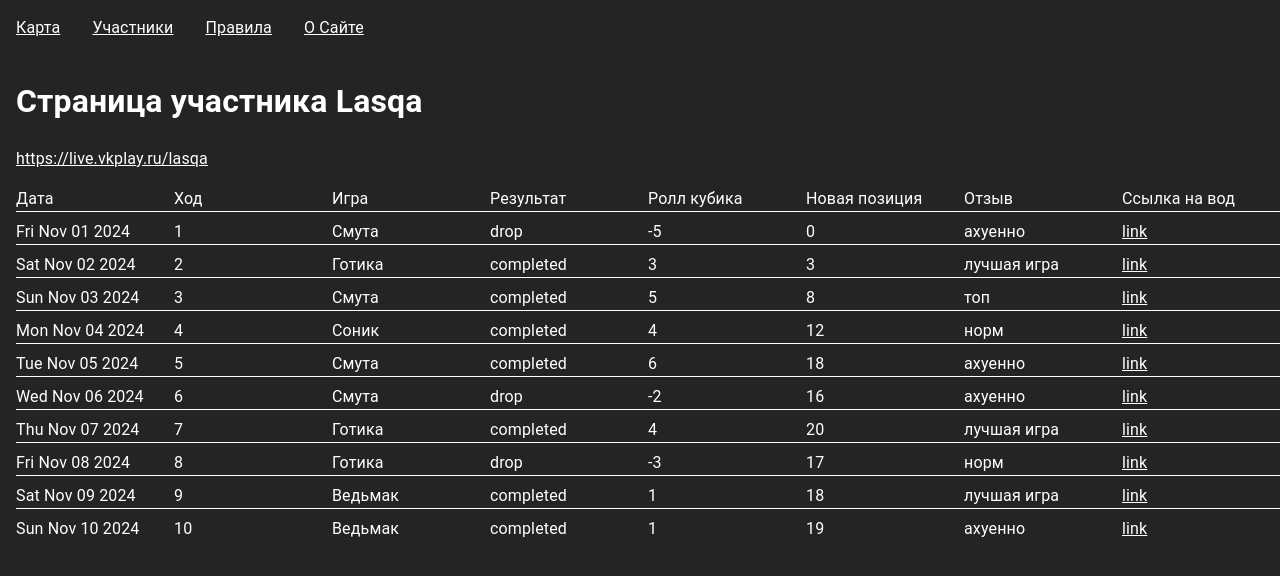
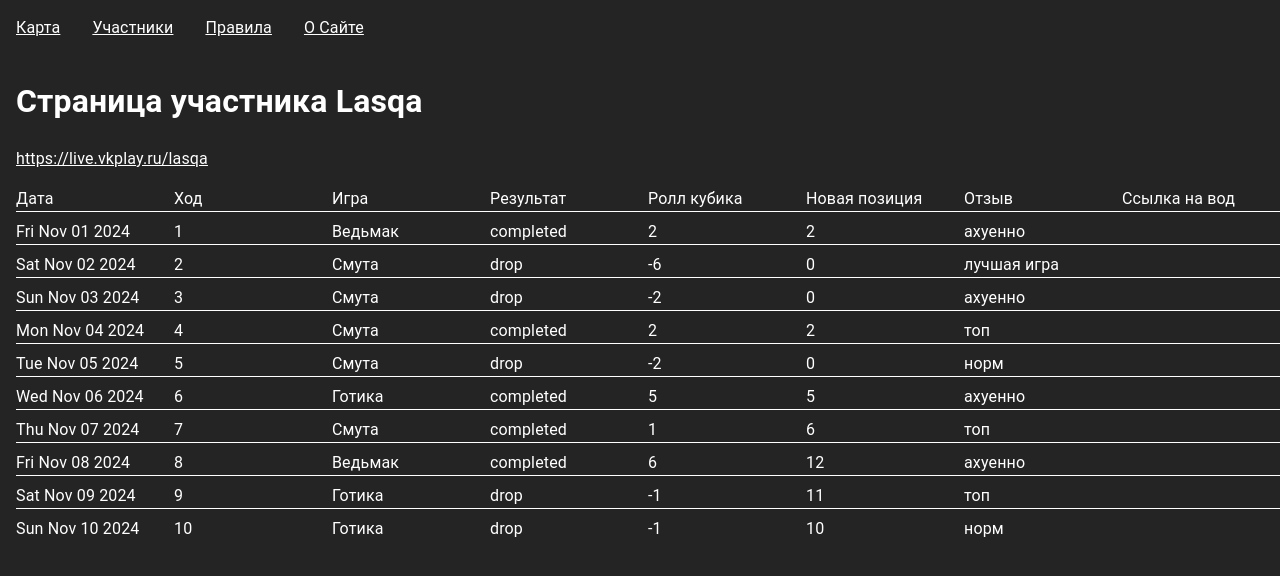
Before and after one commit to i7d3v3l0p3r/aukus-frontend, a React (Create React App) app: page /aukus-demo/players/lasqa in a window 1280 px wide. Shown: the top 576 px of the page. Built offline with nearby package versions, Linux system fonts and the light colour scheme.

Commit message:
Move types to utils, add api call

```diff
--- a/src/pages/map/components/CellItem.tsx
+++ b/src/pages/map/components/CellItem.tsx
@@ -1,6 +1,6 @@
 import { ArrowRightAltSharp } from "@mui/icons-material";
 import { Box, Chip, Typography } from "@mui/material";
-import { Player } from "pages/players/types";
+import { Player } from "utils/types";
 import { cellSize, MapCell } from "../types";
 
 type Props = {
@@ -20,12 +20,12 @@ export default function CellItem({ cell, currentPlayer, moveSteps }: Props) {
 
   let relativeLocation = null;
   if (currentPlayer && moveSteps && moveSteps !== 0) {
-    const target = currentPlayer.mapPosition + moveSteps;
-    if (moveSteps > 0 && cell.id > currentPlayer.mapPosition && cell.id <= target) {
-      relativeLocation = cell.id - currentPlayer.mapPosition;
+    const target = currentPlayer.map_position + moveSteps;
+    if (moveSteps > 0 && cell.id > currentPlayer.map_position && cell.id <= target) {
+      relativeLocation = cell.id - currentPlayer.map_position;
     }
-    if (moveSteps < 0 && cell.id < currentPlayer.mapPosition && cell.id >= target) {
-      relativeLocation = cell.id - currentPlayer.mapPosition;
+    if (moveSteps < 0 && cell.id < currentPlayer.map_position && cell.id >= target) {
+      relativeLocation = cell.id - currentPlayer.map_position;
     }
   }
 
--- a/src/pages/map/components/MapComponent.tsx
+++ b/src/pages/map/components/MapComponent.tsx
@@ -1,5 +1,6 @@
 import { Box, Grid } from "@mui/material";
-import { Player, players as playersPreset } from "pages/players/types";
+import { Player } from "utils/types";
+import { players as playersPreset } from "utils/mocks";
 import { useState } from "react";
 import { cellSize, MainMap, MapCell } from "../types";
 import ActionButton from "./ActionButton";
@@ -32,8 +33,8 @@ export default function MapComponent() {
 
   const handleAnimationEnd = (player: Player, moves: number) => {
     setMoveSteps(0);
-    player.mapPosition = Math.min(101, player.mapPosition + moves);
-    player.mapPosition = Math.max(1, player.mapPosition);
+    player.map_position = Math.min(101, player.map_position + moves);
+    player.map_position = Math.max(1, player.map_position);
   };
 
   return (
--- a/src/pages/player/PlayerPage.tsx
+++ b/src/pages/player/PlayerPage.tsx
@@ -1,8 +1,8 @@
 import { Box, Grid } from "@mui/material";
-import { players } from "pages/players/types";
+import { players } from "utils/mocks";
 import { sample } from "lodash";
 import { Link, useParams } from "react-router-dom";
-import { GameRecord } from "./types";
+import { PlayerMove } from "utils/types";
 import { useState } from "react";
 
 type Props = {};
@@ -11,12 +11,12 @@ export default function PlayerPage(props: Props) {
   const { id } = useParams();
 
   const itemsAmount = 10;
-  const [gameData, setGameData] = useState<GameRecord[]>(() => {
+  const [playerMoves, setPlayerMoves] = useState<PlayerMove[]>(() => {
     const dates = generateDateRange(new Date("2024-11-01"), new Date("2024-12-01"));
-    const data: GameRecord[] = [];
+    const data: PlayerMove[] = [];
     let currentPosition = 0;
     for (let i = 0; i < itemsAmount; i++) {
-      const status: GameRecord["status"] = sample(["drop", "completed"]);
+      const status: PlayerMove["type"] = sample(["drop", "completed"]);
       const diceRoll = sample([1, 2, 3, 4, 5, 6]);
       if (status === "drop") {
         currentPosition -= diceRoll;
@@ -28,15 +28,20 @@ export default function PlayerPage(props: Props) {
       }
 
       data.push({
-        startDate: dates[i].toDateString(),
-        endDate: dates[i].toDateString(),
-        turn: i + 1,
-        game: sample(["Готика", "Соник", "Ведьмак", "Смута"]),
-        status,
-        diceRoll,
-        nextPosition: currentPosition,
-        review: sample(["норм", "топ", "ахуенно", "лучшая игра"]),
-        vodLink: "link",
+        created_at: dates[i].toDateString(),
+        id: i + 1,
+        item_title: sample(["Готика", "Соник", "Ведьмак", "Смута"]),
+        type: status,
+        dice_roll: diceRoll,
+        cell_to: currentPosition,
+        cell_from: currentPosition - diceRoll,
+        item_review: sample(["норм", "топ", "ахуенно", "лучшая игра"]),
+        item_rating: sample([1, 2, 3, 4, 5]),
+        stair_from: null,
+        stair_to: null,
+        snake_from: null,
+        snake_to: null,
+        item_length: "medium",
       });
     }
     return data;
@@ -50,7 +55,7 @@ export default function PlayerPage(props: Props) {
   return (
     <Box marginLeft={2}>
       <h1>Страница участника {player.name}</h1>
-      <Link to={player.streamLink}>{player.streamLink}</Link>
+      <Link to={player.stream_link}>{player.stream_link}</Link>
 
       <Box marginTop={2} />
       <Grid container>
@@ -81,31 +86,28 @@ export default function PlayerPage(props: Props) {
             Ссылка на вод
           </Grid>
         </Grid>
-        {gameData.map((game) => (
+        {playerMoves.map((move) => (
           <Grid container columns={8} paddingTop={1} borderTop={1}>
             <Grid item xs={1}>
-              {game.startDate}
+              {move.created_at}
             </Grid>
             <Grid item xs={1}>
-              {game.turn}
+              {move.id}
             </Grid>
             <Grid item xs={1}>
-              {game.game}
+              {move.item_title}
             </Grid>
             <Grid item xs={1}>
-              {game.status}
+              {move.type}
             </Grid>
             <Grid item xs={1}>
-              {game.status === "drop" ? -game.diceRoll : game.diceRoll}
+              {move.type === "drop" ? -move.dice_roll : move.dice_roll}
             </Grid>
             <Grid item xs={1}>
-              {game.nextPosition}
+              {move.cell_to}
             </Grid>
             <Grid item xs={1}>
-              {game.review}
-            </Grid>
-            <Grid item xs={1}>
-              <Link to={game.vodLink}>{game.vodLink}</Link>
+              {move.item_review}
             </Grid>
           </Grid>
         ))}
--- a/src/pages/players/PlayersPage.tsx
+++ b/src/pages/players/PlayersPage.tsx
@@ -1,6 +1,6 @@
 import { Box, Grid } from "@mui/material";
 import { Link } from "react-router-dom";
-import { players } from "./types";
+import { players } from "utils/mocks";
 
 export default function PlayersPage() {
   return (
--- a/src/pages/players/types.ts
+++ /dev/null
@@ -1,49 +0,0 @@
-import { range, sample } from "lodash";
-
-export type Player = {
-  id: string;
-  name: string;
-  streamLink: string;
-  mapPosition: number;
-  color: string;
-  currentGame?: string;
-  isOnline?: boolean;
-};
-
-export const playerLasqa: Player = {
-  id: "lasqa",
-  name: "Lasqa",
-  streamLink: "https://live.vkplay.ru/lasqa",
-  mapPosition: 0,
-  color: "#283593",
-  currentGame: "Балдурс Гейт 3",
-  isOnline: false,
-};
-
-export const playerSegall: Player = {
-  id: "segall",
-  name: "Segall",
-  streamLink: "https://www.twitch.tv/segall",
-  mapPosition: sample(range(1, 99)) as number,
-  color: "blue",
-  currentGame: "Соник",
-  isOnline: true,
-};
-
-export const playerRoadhouse: Player = {
-  id: "roadhouse",
-  name: "Roadhouse",
-  streamLink: "https://www.twitch.tv/roadhouse",
-  mapPosition: sample(range(1, 99)) as number,
-  color: "#455A64",
-  currentGame: "Готика",
-  isOnline: true,
-};
-
-export const players = [playerLasqa, playerSegall, playerRoadhouse].sort((a, b) => {
-  if (a.name > b.name) {
-    return 1;
-  } else {
-    return -1;
-  }
-});
--- /dev/null
+++ b/src/utils/mocks.ts
@@ -0,0 +1,40 @@
+import { range, sample } from "lodash";
+import { Player } from "./types";
+
+export const playerLasqa: Player = {
+  id: "lasqa",
+  name: "Lasqa",
+  stream_link: "https://live.vkplay.ru/lasqa",
+  map_position: 0,
+  current_game: "Балдурс Гейт 3",
+  is_online: false,
+  url_handle: "lasqa",
+};
+
+export const playerSegall: Player = {
+  id: "segall",
+  name: "Segall",
+  stream_link: "https://www.twitch.tv/segall",
+  map_position: sample(range(1, 99)) as number,
+  current_game: "Соник",
+  is_online: true,
+  url_handle: "segall",
+};
+
+export const playerRoadhouse: Player = {
+  id: "roadhouse",
+  name: "Roadhouse",
+  stream_link: "https://www.twitch.tv/roadhouse",
+  map_position: sample(range(1, 99)) as number,
+  current_game: "Готика",
+  is_online: true,
+  url_handle: "roadhouse",
+};
+
+export const players = [playerLasqa, playerSegall, playerRoadhouse].sort((a, b) => {
+  if (a.name > b.name) {
+    return 1;
+  } else {
+    return -1;
+  }
+});
--- /dev/null
+++ b/src/utils/types.ts
@@ -0,0 +1,30 @@
+export type Player = {
+  id: string;
+  name: string;
+  stream_link: string;
+  is_online: boolean;
+  current_game: string;
+  url_handle: string;
+  map_position: number;
+};
+
+export type MoveType = "completed" | "drop" | "sheikh" | "reroll" | "movie";
+
+export type ItemLength = "short" | "medium" | "long";
+
+export type PlayerMove = {
+  id: number;
+  created_at: string;
+  dice_roll: number;
+  cell_from: number;
+  cell_to: number;
+  stair_from: number | null;
+  stair_to: number | null;
+  snake_from: number | null;
+  snake_to: number | null;
+  type: MoveType;
+  item_title: string;
+  item_review: string;
+  item_rating: number;
+  item_length: ItemLength | null;
+};
```
Also changed, not shown: src/pages/map/components/PlayerIcon.tsx (+17 -15 lines), src/pages/player/types.ts (deleted, +0 -11 lines), src/utils/api.ts (added, +9 -0 lines).
